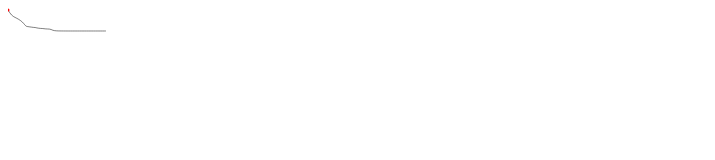
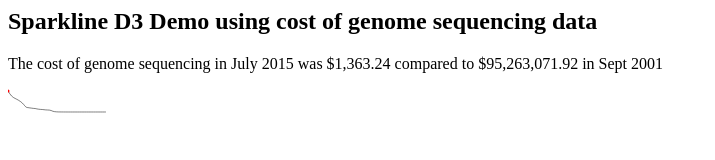
Before and after one commit to christieewen/christieewen.github.io, a plain HTML site: page index.html in a window 1280 px wide. Shown: the whole page, without its empty margins (0-715 px from the left). Drawn offline with nearby package versions, Linux system fonts and the light colour scheme.

Commit message:
Update index.html
Some background information about the end points

```diff
--- a/index.html
+++ b/index.html
@@ -16,10 +16,13 @@
 </head>
 
 <body>
-
+  <div>
+<h2>Sparkline D3 Demo using cost of genome sequencing data</h2>
+  <p>The cost of genome sequencing in July 2015 was $1,363.24 compared to $95,263,071.92 in Sept 2001</p>
 <div id="container">
     <!-- This element's contents will be replaced with your component. -->
 </div>
+  </div>
 <script src="https://d3js.org/d3.v3.min.js"></script>
  <script type="text/javascript">
 var width = 100;
```
